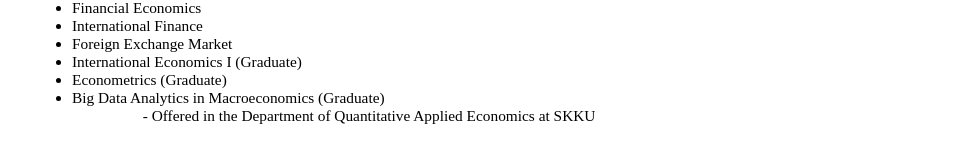
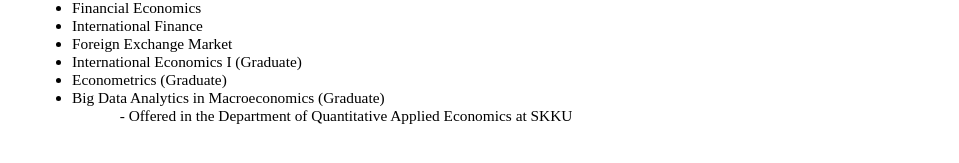
Before and after one commit to dooyeoncho/dooyeoncho.github.io, a Jekyll site: the page built from pages/teaching.html, in a window 1280 px wide. Shown: the part 243-406 px from the top of the page, without its empty margins (160-1119 px from the left). Built offline with Jekyll 4.4.1, drawn with Linux system fonts in a browser that asks for light colours.

Commit message:
Update teaching.html

```diff
--- a/pages/teaching.html
+++ b/pages/teaching.html
@@ -21,7 +21,7 @@ title: Dooyeon Cho - Teaching
 				<li> Econometrics (Graduate) </li>
 				<li> Big Data Analytics in Macroeconomics (Graduate) </li>
 					<ul>
-					   <li style="list-style-type: none; margin-left:2em;">- Offered in the Department of Quantitative Applied Economics at SKKU</li>
+					   <li style="list-style-type: none; margin-left:0.5em;">- Offered in the Department of Quantitative Applied Economics at SKKU</li>
 			</ul>
 			</ul>
 			</div>
```
